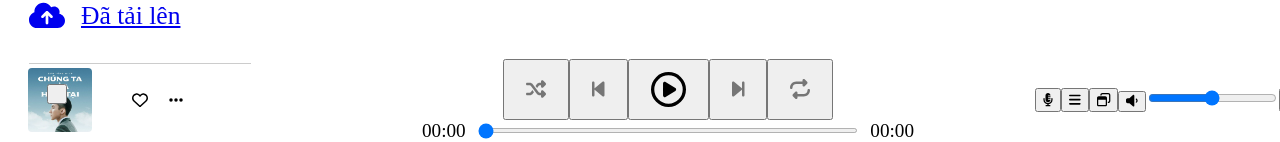
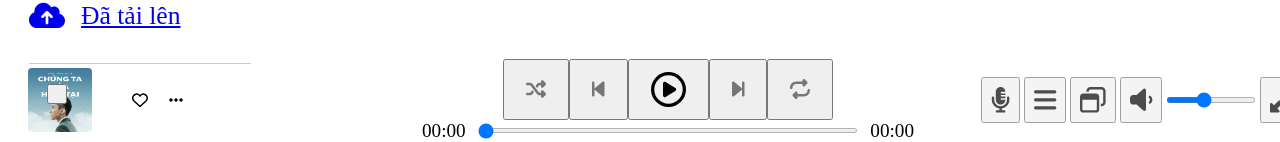
Before and after one commit to lehoanglam123/music_ui, a React (Create React App) app: page / in a window 1280 px wide. Shown: the part 655-797 px from the top of the page. Built offline with nearby package versions, Linux system fonts and the light colour scheme.

Commit message:
build PlayerControl Right 26/10

```diff
--- a/src/components/GlobalContext/GlobalContext.js
+++ b/src/components/GlobalContext/GlobalContext.js
@@ -8,6 +8,7 @@ function GlobalContext({ children }) {
     const [showPlayerBar, setShowPlayerBar] = useState(false);
     const [activeSongId, setActiveSongId] = useState(null);
     const [dataMusic, setDataMusic] = useState({});
+    const [volume, setVolume] = useState(40);
 
     const GlobalData = {
         isPlaying,
@@ -15,11 +16,13 @@ function GlobalContext({ children }) {
         activeSongId,
         showPlayerBar,
         showPlayIcon,
+        volume,
         setIsPlaying,
         setDataMusic,
         setShowPlayerBar,
         setShowPlayIcon,
         setActiveSongId,
+        setVolume,
     };
     return (
         <GlobalDataContext.Provider value={GlobalData}>
--- a/src/components/PlayerControl/PlayerBar/PlayerBar.js
+++ b/src/components/PlayerControl/PlayerBar/PlayerBar.js
@@ -25,6 +25,7 @@ function PlayerBar({ data }) {
     const {
         isPlaying,
         showPlayIcon,
+        volume,
         setIsPlaying,
         setShowPlayIcon,
         setActiveSongId,
@@ -75,6 +76,13 @@ function PlayerBar({ data }) {
             audioRef.current.pause();
         }
     }, [dataMusic, isPlaying]);
+
+    useEffect(() => {
+        if (audioRef.current) {
+            console.log(volume / 100);
+            audioRef.current.volume = volume / 100;
+        }
+    }, [volume]);
 
     return (
         <div className={cx('player-bar')}>
--- a/src/components/PlayerControl/PlayerControl.js
+++ b/src/components/PlayerControl/PlayerControl.js
@@ -1,4 +1,4 @@
-import react, { useContext } from 'react';
+import { useContext } from 'react';
 import classNames from 'classnames/bind';
 
 import Media from '../Media';
--- a/src/components/PlayerControl/PlayerRight/Options.js
+++ b/src/components/PlayerControl/PlayerRight/Options.js
@@ -1,3 +1,4 @@
+import { useContext, useRef } from 'react';
 import classNames from 'classnames/bind';
 import { FontAwesomeIcon } from '@fortawesome/react-fontawesome';
 import {
@@ -5,32 +6,79 @@ import {
     faMicrophoneLines,
     faUpRightAndDownLeftFromCenter,
     faVolumeLow,
+    faVolumeXmark,
 } from '@fortawesome/free-solid-svg-icons';
 import { faWindowRestore } from '@fortawesome/free-regular-svg-icons';
 
 import styles from './Options.module.scss';
+import { GlobalDataContext } from '~/components/GlobalContext';
 
 const cx = classNames.bind(styles);
 function Options() {
+    const { volume, setVolume } = useContext(GlobalDataContext);
+    const volumeRef = useRef();
+
+    const handleVolumeChange = (e) => {
+        // console.log(e.target.value);
+        setVolume(Number(e.target.value));
+    };
+
+    const handleVolumeOnOrOff = () => {
+        if (volume > 0) {
+            volumeRef.current = volume;
+            setVolume(0);
+        } else {
+            setVolume(volumeRef.current);
+        }
+    };
     return (
         <div className={cx('options')}>
             <button className={cx('option-btn')}>
-                <FontAwesomeIcon icon={faMicrophoneLines} />
+                <FontAwesomeIcon
+                    className={cx('option-icon')}
+                    icon={faMicrophoneLines}
+                />
             </button>
             <button className={cx('option-btn')}>
-                <FontAwesomeIcon icon={faBars} />
+                <FontAwesomeIcon className={cx('option-icon')} icon={faBars} />
             </button>
             <button className={cx('option-btn')}>
-                <FontAwesomeIcon icon={faWindowRestore} />
+                <FontAwesomeIcon
+                    className={cx('option-icon')}
+                    icon={faWindowRestore}
+                />
             </button>
-            <div className={cx('optiopn-volumn')}>
-                <button className={cx('option-btn')}>
-                    <FontAwesomeIcon icon={faVolumeLow} />
+            <div className={cx('option-volumn')}>
+                <button
+                    className={cx('option-btn')}
+                    onClick={handleVolumeOnOrOff}
+                >
+                    {volume > 0 ? (
+                        <FontAwesomeIcon
+                            className={cx('option-icon')}
+                            icon={faVolumeLow}
+                        />
+                    ) : (
+                        <FontAwesomeIcon
+                            className={cx('option-icon')}
+                            icon={faVolumeXmark}
+                        />
+                    )}
                 </button>
-                <input type="range" />
+                <input
+                    className={cx('volumn')}
+                    type="range"
+                    min={0}
+                    max={100}
+                    value={volume}
+                    onChange={handleVolumeChange}
+                />
             </div>
             <button className={cx('option-btn')}>
-                <FontAwesomeIcon icon={faUpRightAndDownLeftFromCenter} />
+                <FontAwesomeIcon
+                    className={cx('option-icon')}
+                    icon={faUpRightAndDownLeftFromCenter}
+                />
             </button>
         </div>
     );
--- a/src/components/PlayerControl/PlayerRight/Options.module.scss
+++ b/src/components/PlayerControl/PlayerRight/Options.module.scss
@@ -4,5 +4,36 @@
 
 .option-btn {
     color: var(--text-white);
+    padding: 8px;
+    margin: 0 2px;
+    opacity: 0.7;
+    &:hover {
+        cursor: pointer;
+        opacity: 1;
+    }
+}
+
+.option-icon {
+    font-size: 1.6rem;
+}
+
+.option-volumn {
+    display: flex;
+    align-items: center;
+}
+
+.volumn {
+    width: 90px;
+    height: 6px;
+    // appearance: none;
+    border-radius: 5px;
+}
+
+.volumn::-webkit-slider-thumb {
+    appearance: none;
+    width: 12px;
+    height: 12px;
+    background-color: #333;
+    border-radius: 50%;
     cursor: pointer;
 }
```
